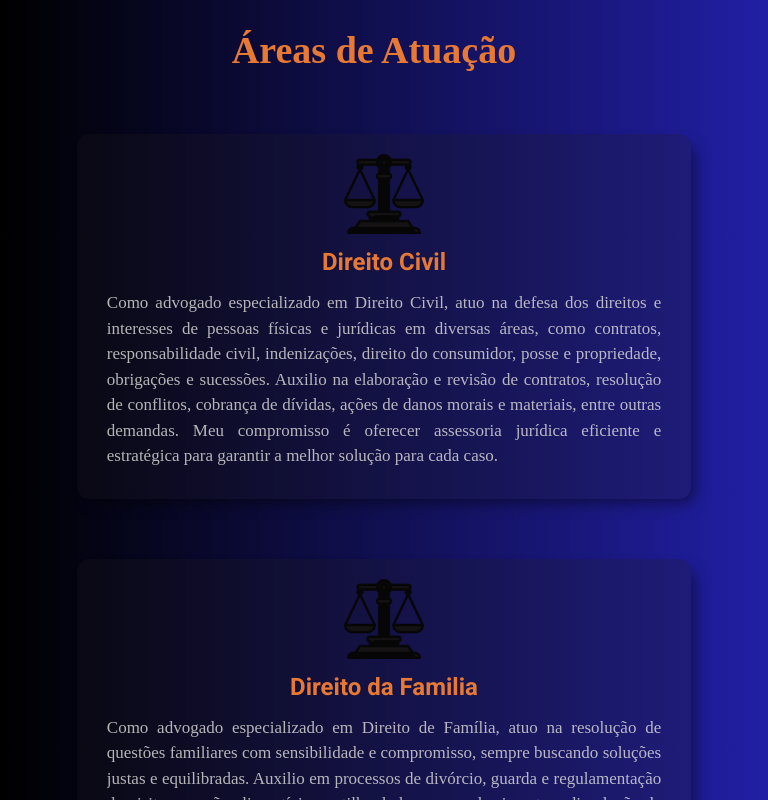
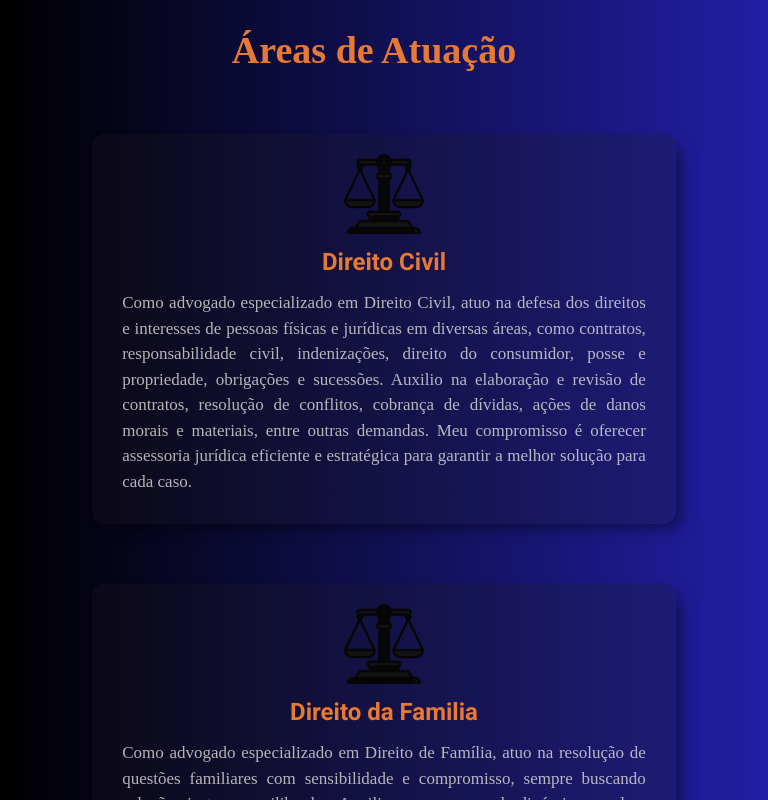
Before and after one commit to laisevdev/lawyer_landingpage, a React (Vite) app: page / in a window 768 px wide. Shown: the part 1540-2340 px from the top of the page. Built offline with nearby package versions, Linux system fonts and the light colour scheme.

Commit message:
[refactor]

```diff
--- a/src/components/Projects/Responsive.css
+++ b/src/components/Projects/Responsive.css
@@ -2,10 +2,17 @@
     .projects {
         max-width:900px;
     }
+
+    .titleproj h1 {
+        font-size: 1.9rem;
+        text-align: center;
+        width: 100%;
+        margin: 5px 20px 5px 0px;
+    }
 }
 
 
-@media (min-width: 768px) and (max-width: 835px) {
+@media (max-width: 835px) {
     .titleproj {
         display: flex;
         justify-content: center;
@@ -22,8 +29,9 @@
     }
 
     .projects {
-        display: flex;
-        flex-direction: column;
+        width: 95%;
+        display: flex !important;
+        flex-direction: column !important;
         align-items: center;
     }
 
```
